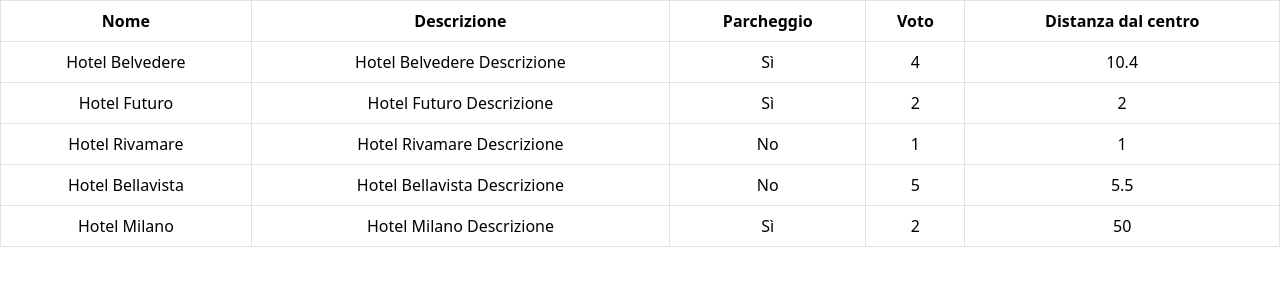
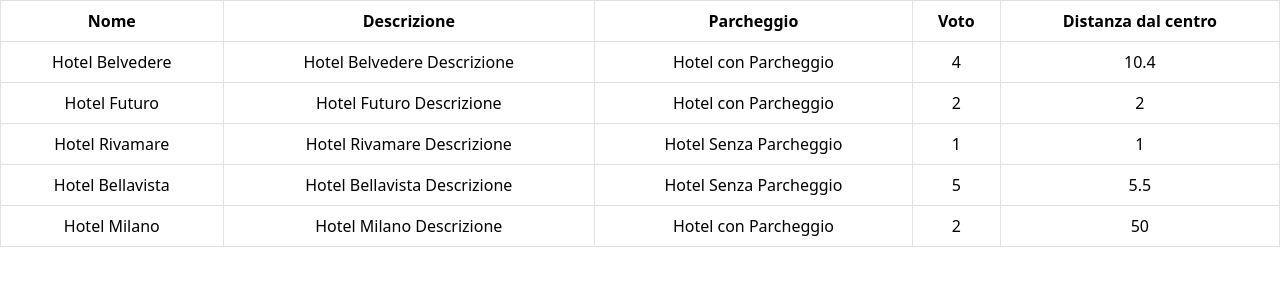
Before and after one commit to Frah01/php-hotel, a PHP site: page / in a window 1280 px wide. Shown: the top 300 px of the page. Run offline with PHP 8.4, Linux system fonts and the light colour scheme.

Commit message:
Aggiornato testo per il parcheggio

```diff
--- a/index.php
+++ b/index.php
@@ -76,10 +76,10 @@
                     <td><?php echo $hotel['description']; ?></td>
                     <td><?php
                         if($hotel['parking']){
-                            echo 'Sì';
+                            echo 'Hotel con Parcheggio';
                         }
                         else{
-                            echo 'No';
+                            echo 'Hotel Senza Parcheggio';
                         }
                         ?>
                     </td>
```
